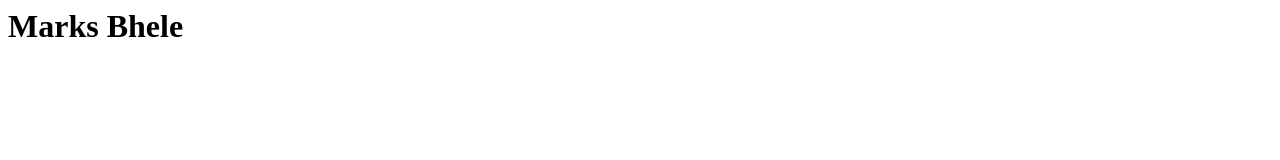
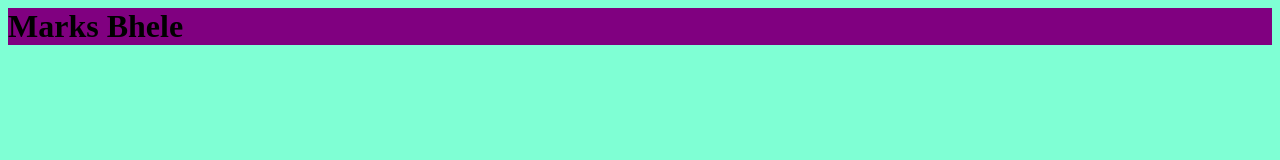
Before and after one commit to mthawelanga77/playlist, a plain HTML site: page index.html in a window 1280 px wide. Drawn offline with Linux system fonts and the light colour scheme.

Commit message:
Add basic styles

```diff
--- a/index.html
+++ b/index.html
@@ -2,6 +2,7 @@
 	<head>
 		<title>Git In 15 Minutes</title>
 		<script src="app.js"></script>
+		<link rel="stylesheet" href="styles.css" />
 	</head>
 	<body>
 		<h1>Marks Bhele</h1>
--- /dev/null
+++ b/styles.css
@@ -0,0 +1,7 @@
+body {
+		background-color : aquamarine;
+}
+
+h1 {
+		background-color : purple;
+}
```
